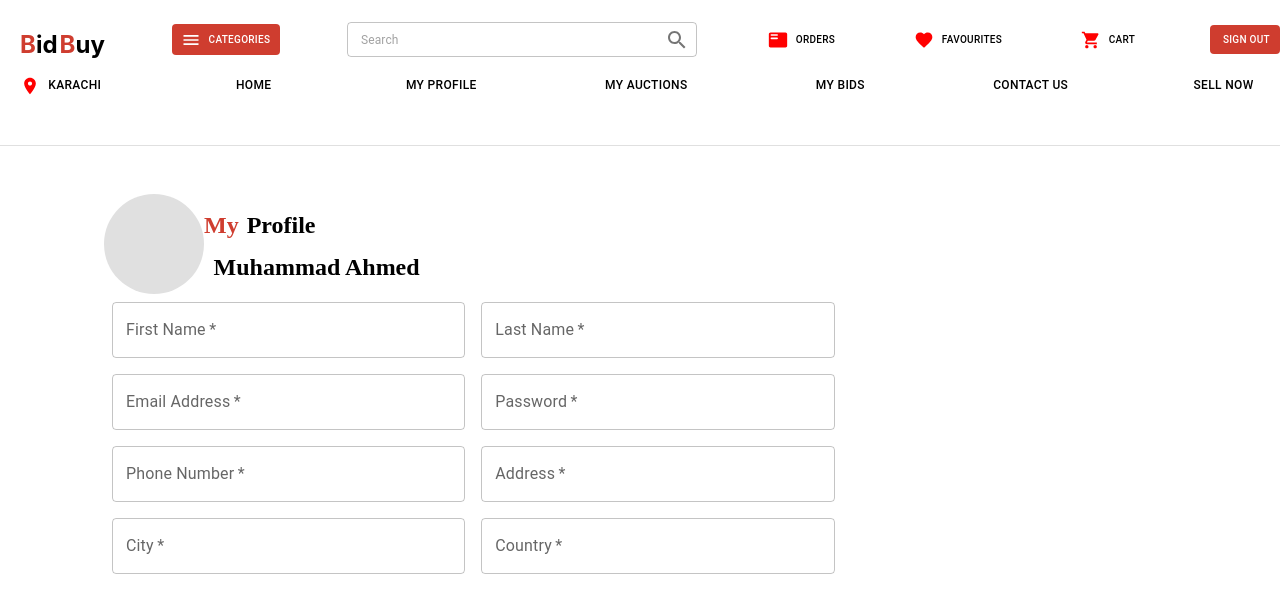
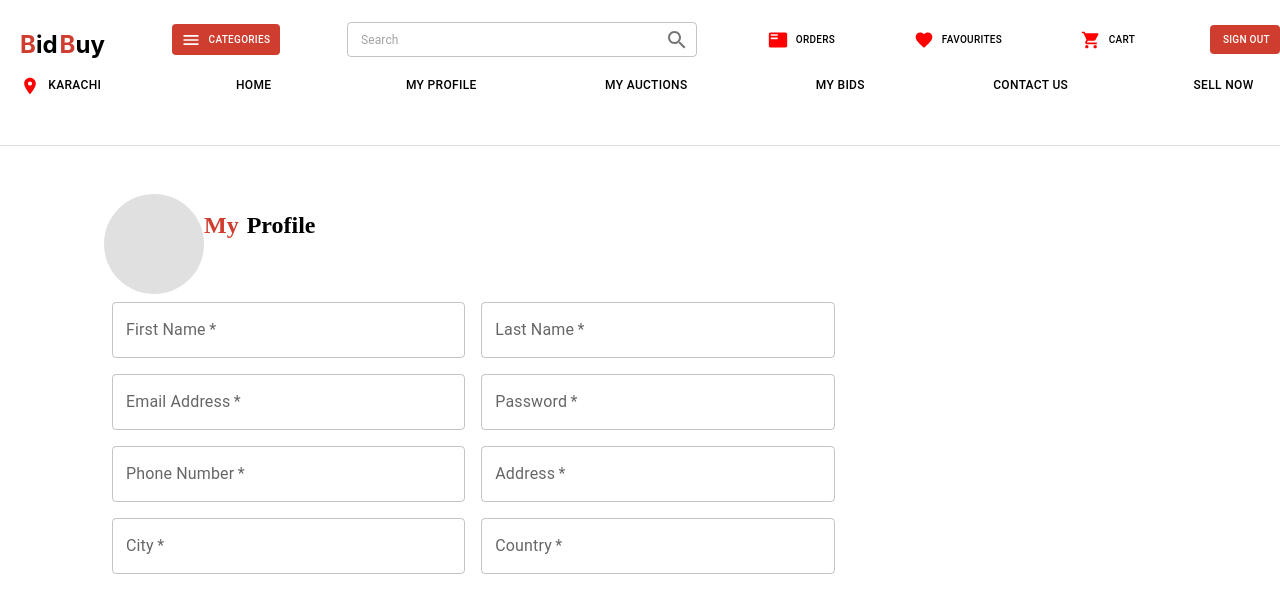
Before and after one commit to muhammadosama984/BidBuy, a React (Create React App) app in the folder BidBuy/frontend/: page /profile in a window 1280 px wide. Shown: the top 612 px of the page. Built offline with nearby package versions, Linux system fonts and the light colour scheme.

Commit message:
failed to pass props

```diff
--- a/BidBuy/frontend/src/components/LogIn/Login.jsx
+++ b/BidBuy/frontend/src/components/LogIn/Login.jsx
@@ -46,7 +46,7 @@ function Login() {
 
       if(response.data.statusCode === 200){
         localStorage.setItem('token', response.data.data.token);
-      navigate('/profile');
+      navigate('/profile', {name: "Osama"});
     }
     if(response.data.statusCode !== 200){
       setshowError(true);
--- a/BidBuy/frontend/src/components/MyProfile/MyProfile.jsx
+++ b/BidBuy/frontend/src/components/MyProfile/MyProfile.jsx
@@ -31,7 +31,7 @@ const Item = styled(Paper)(({ theme }) => ({
   //color: theme.palette.text.secondary,
 }));
 
-function Header() {
+function Header(props) {
   const [emailAddress, setemailAddress] = useState("");
   const [password, setPassword] = useState("");
 
@@ -81,7 +81,7 @@ function Header() {
                 </Stack>
 
               <Box sx={{ height: '10px' }}></Box>
-                <Typography variant='h5' sx={{ fontFamily: 'microsoft yahei', fontWeight: 'bold', marginLeft: 1.2 }}>Muhammad Ahmed</Typography>
+                <Typography variant='h5' sx={{ fontFamily: 'microsoft yahei', fontWeight: 'bold', marginLeft: 1.2 }}>{props.name}</Typography>
                 {/* <Box sx={{ height: '10px' }}></Box> */}
               </Stack>
             </Stack>
```
